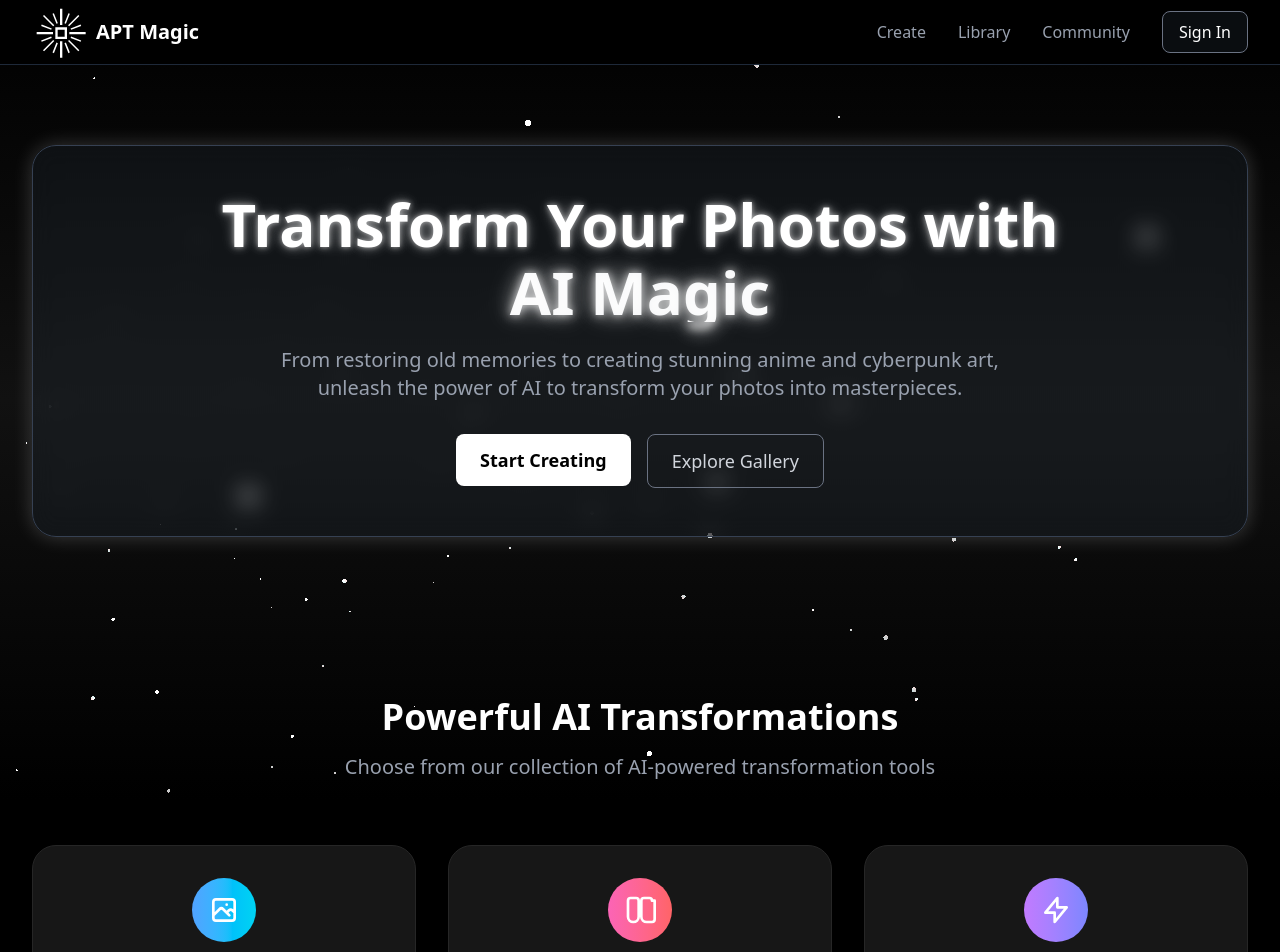
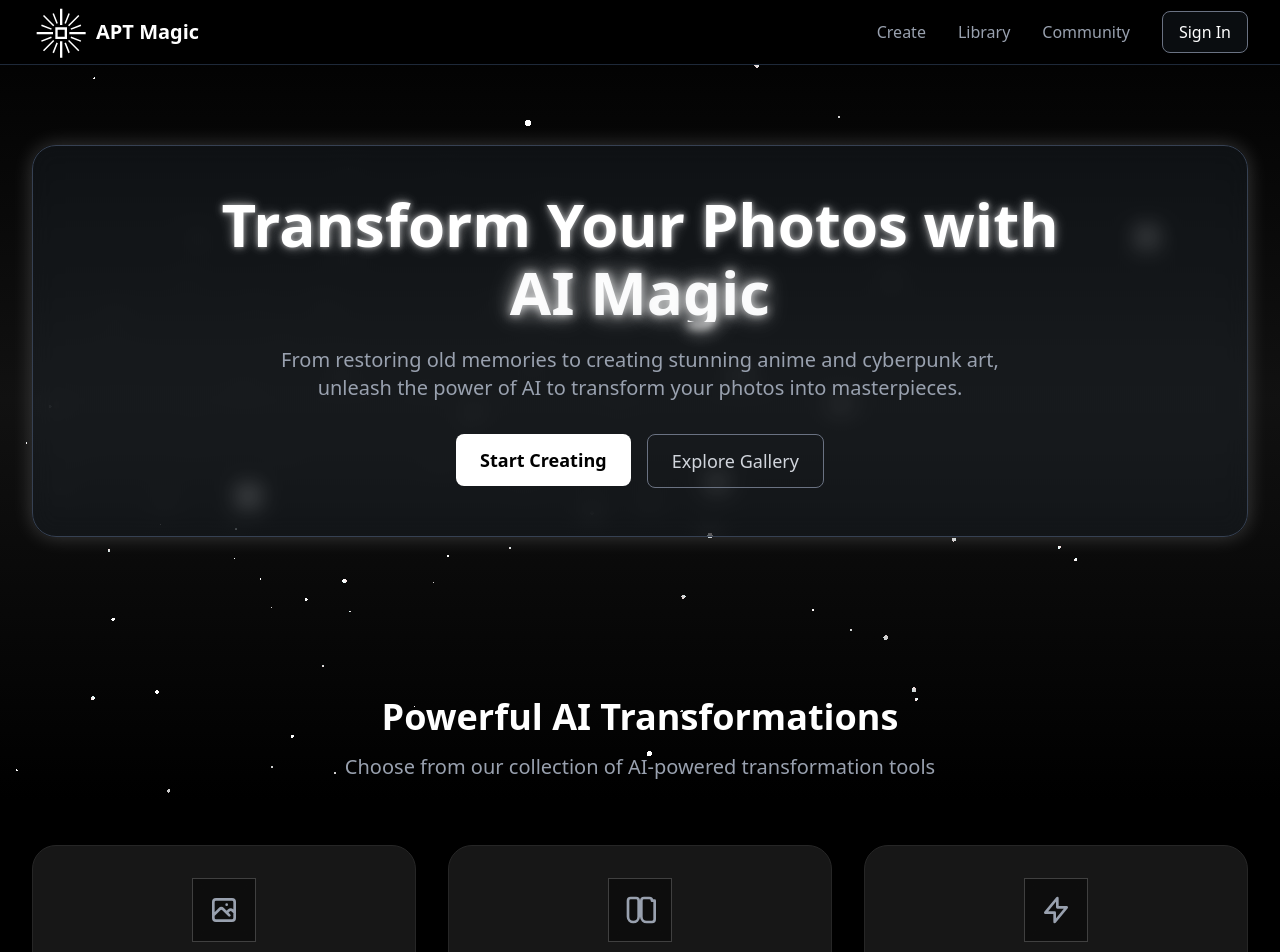
Before and after one commit to hieudepoet/APT-Magic, a Next.js app: page / in a window 1280 px wide. Shown: the top 952 px of the page. Built offline with nearby package versions, Linux system fonts and the light colour scheme.

Commit message:
update: update UI at "Feature Section"

```diff
--- a/src/app/page.tsx
+++ b/src/app/page.tsx
@@ -48,8 +48,8 @@ export default function Home() {
           <div className="grid grid-cols-1 md:grid-cols-3 gap-8">
             {/* Restore Feature */}
             <SpotlightCard className="custom-spotlight-card text-center hover:cursor-pointer" spotlightColor="rgba(255, 255, 255, 0.67)">
-              <div className="w-16 h-16 bg-gradient-to-r from-blue-400 to-cyan-400 rounded-full mx-auto mb-4 flex items-center justify-center">
-                <svg className="w-8 h-8 text-white" fill="none" stroke="currentColor" viewBox="0 0 24 24">
+              <div className="w-16 h-16 border-2 border-gray-600 bg-black/40 backdrop-blur-sm mx-auto mb-4 flex items-center justify-center sharp-border hover:border-white hover:glow-white transition-all duration-300">
+                <svg className="w-8 h-8 text-gray-400 hover:text-white transition-colors" fill="none" stroke="currentColor" viewBox="0 0 24 24">
                   <path strokeLinecap="round" strokeLinejoin="round" strokeWidth={2} d="M4 16l4.586-4.586a2 2 0 012.828 0L16 16m-2-2l1.586-1.586a2 2 0 012.828 0L20 14m-6-6h.01M6 20h12a2 2 0 002-2V6a2 2 0 00-2-2H6a2 2 0 00-2 2v12a2 2 0 002 2z" />
                 </svg>
               </div>
@@ -59,19 +59,19 @@ export default function Home() {
 
             {/* Anime Feature */}
             <SpotlightCard className="custom-spotlight-card text-center" spotlightColor="rgba(255, 255, 255, 0.67)">
-              <div className="w-16 h-16 bg-gradient-to-r from-pink-400 to-red-400 rounded-full mx-auto mb-4 flex items-center justify-center">
-                <svg className="w-8 h-8 text-white" fill="none" stroke="currentColor" viewBox="0 0 24 24">
+              <div className="w-16 h-16 border-2 border-gray-600 bg-black/40 backdrop-blur-sm mx-auto mb-4 flex items-center justify-center sharp-border hover:border-white hover:glow-white transition-all duration-300">
+                <svg className="w-8 h-8 text-gray-400 hover:text-white transition-colors" fill="none" stroke="currentColor" viewBox="0 0 24 24">
                   <path strokeLinecap="round" strokeLinejoin="round" strokeWidth={2} d="M7 21a4 4 0 01-4-4V5a2 2 0 012-2h4a2 2 0 012 2v12a4 4 0 01-4 4zM21 5a2 2 0 00-2-2h-4a2 2 0 00-2 2v12a4 4 0 004 4h4a2 2 0 002-2V5z" />
                 </svg>
               </div>
               <h3 className="text-xl font-semibold text-white mb-2">Anime Style</h3>
               <p className="text-gray-500">Transform your photos into beautiful anime-style artwork</p>
-            </SpotlightCard >
+            </SpotlightCard>
 
             {/* Cyberpunk Feature */}
             <SpotlightCard className="custom-spotlight-card text-center" spotlightColor="rgba(255, 255, 255, 0.67)">
-              <div className="w-16 h-16 bg-gradient-to-r from-purple-400 to-indigo-400 rounded-full mx-auto mb-4 flex items-center justify-center">
-                <svg className="w-8 h-8 text-white" fill="none" stroke="currentColor" viewBox="0 0 24 24">
+              <div className="w-16 h-16 border-2 border-gray-600 bg-black/40 backdrop-blur-sm mx-auto mb-4 flex items-center justify-center sharp-border hover:border-white hover:glow-white transition-all duration-300">
+                <svg className="w-8 h-8 text-gray-400 hover:text-white transition-colors" fill="none" stroke="currentColor" viewBox="0 0 24 24">
                   <path strokeLinecap="round" strokeLinejoin="round" strokeWidth={2} d="M13 10V3L4 14h7v7l9-11h-7z" />
                 </svg>
               </div>
```
